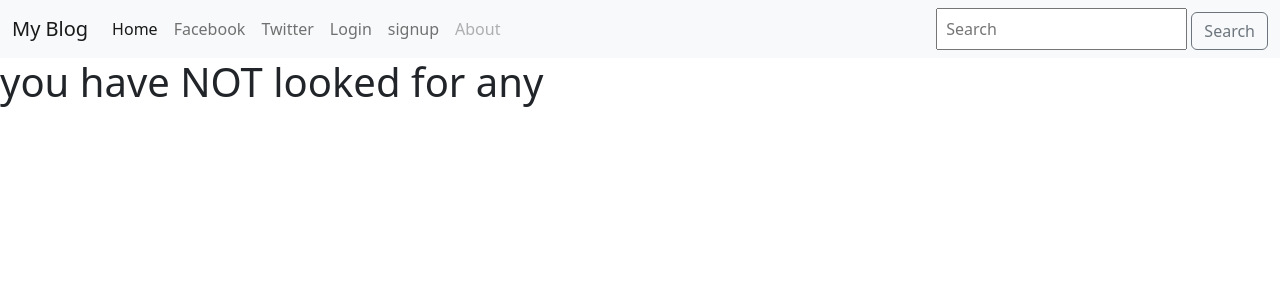
After one commit to law187/profle-rest-api, a Django app: page /search/ in a window 1280 px wide. The commit adds this page. Shown: the top 300 px of the page. Run offline with Django 3.2, Linux system fonts and the light colour scheme.

Commit message:
added search field

```diff
--- a/blog/blog/urls.py
+++ b/blog/blog/urls.py
@@ -27,7 +27,9 @@ urlpatterns = [
     path('admin/', admin.site.urls),
     path('create/',views.create, name='create'),
     path('home/',views.home, name='home'),
+    path('search/',views.search, name='searched'),
     path('page/<int:id>/',views.details, name='details'),
     path('accounts/',include('accounts.urls')),
-    path('accounts/',include('django.contrib.auth.urls'))
+    path('accounts/',include('django.contrib.auth.urls')),
+
 ]+ static(settings.MEDIA_URL, document_root=settings.MEDIA_ROOT)
--- a/blog/post/templates/post/base.html
+++ b/blog/post/templates/post/base.html
@@ -45,6 +45,11 @@
         </li>
       </ul>
     </div>
+    <form class="form-inline my-2 my-lg-0" method="POST" action="{% url 'searched' %}">
+         {% csrf_token %}
+        <input class="h-25 p-2" type="search" placeholder="Search" name="searched">
+        <button class="btn btn-outline-secondary my-2 my-sm-0" type="submit">Search</button>
+    </form>
   </div>
 </nav>
 
--- a/blog/post/templates/post/home.html
+++ b/blog/post/templates/post/home.html
@@ -12,9 +12,9 @@
 {%for a in all.all%}
 
 <a href="{% url 'details'  a.id %}"> {{a.title}}</a>
-    {{author}}
-  {{a.body}}
-    {author}}
+    {{a.author}}
+    {{a.body}}
+
 {% endfor %}
 
 
--- /dev/null
+++ b/blog/post/templates/post/search.html
@@ -0,0 +1,31 @@
+{% extends 'post/base.html' %}
+
+   {% block content %}
+
+
+
+
+   {% if searched %}
+       <h1>These are the matched results</h1>
+        {% for title in titles %}
+
+          <a href="{% url 'details' title.id %}">{{title}} - {{title.author}}</a>
+
+        {% endfor %}
+   {% else %}
+       <h1>you have NOT looked for any </h1>
+   {% endif %}
+
+
+
+
+
+
+
+
+
+
+
+
+
+    {% endblock %}
--- a/blog/post/views.py
+++ b/blog/post/views.py
@@ -27,6 +27,18 @@ def create(request):
         return render(request,'post/create.html')
 
 
+def search(request):
+
+        if request.method =='POST':
+            searched = request.POST['searched']
+            titles = models.Post.objects.filter(title__contains=searched)
+            return render(request,'post/search.html',{'searched':searched,'titles':titles})
+        else:
+                return render(request,'post/search.html')
+
+
+
+
 
 
 def home(request):
```
Also changed, not shown: blog/media/67140223_736113973473267_6791681001195044864_o.jpg (added).
